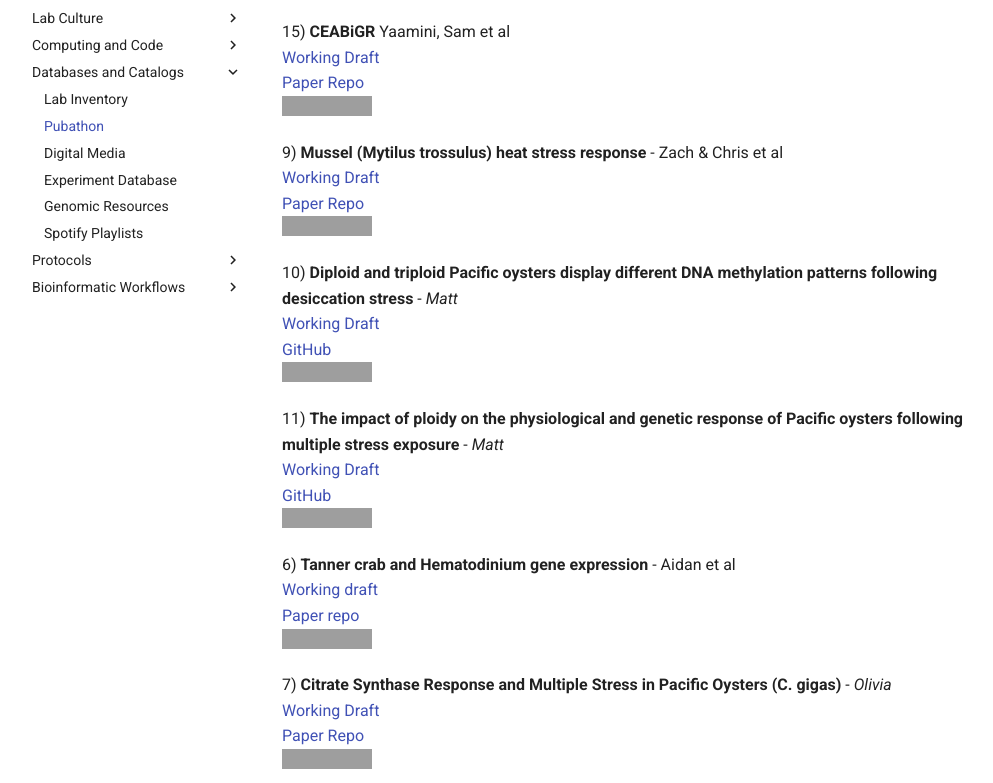
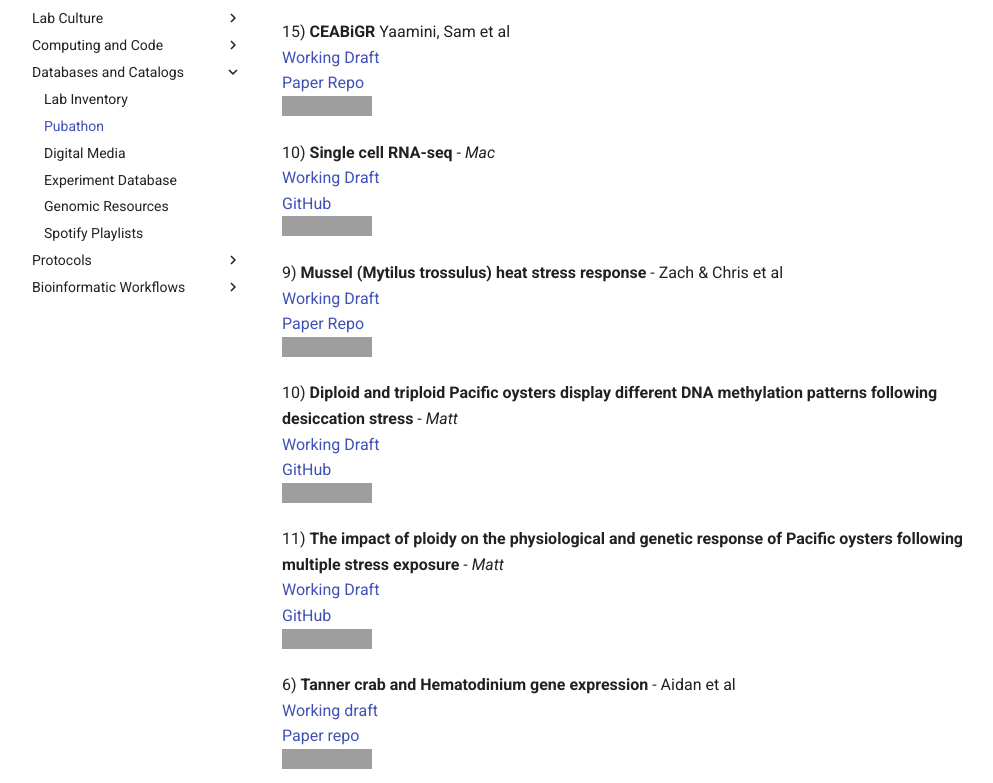
Before and after one commit to RobertsLab/resources, an MkDocs documentation site: the page built from docs/Pubathon.md, in a window 1280 px wide and 900 px high, scrolled down 489 px, cut to the strip 117-900 px from the top of the window. Shown: the whole strip, without its empty margins (14-1007 px from the left). Built offline with MkDocs 1.6.1 and Material for MkDocs 9.7.7, drawn with Linux system fonts in a browser that asks for light colours; comment, search, counter and statistics services are not loaded; some of the changed text lies outside the part shown; grey boxes are pictures that could not be loaded.

Commit message:
Update Pubathon.md

```diff
--- a/docs/Pubathon.md
+++ b/docs/Pubathon.md
@@ -8,6 +8,13 @@
 15) **CEABiGR** Yaamini, Sam et al
 [Working Draft](https://docs.google.com/document/d/1O63kXExAe-bBPXv6fTEZAof8Q2-ARI5Y3XyD5oxkiGE/edit#heading=h.cmsdeulk6pg5)
 [Paper Repo](https://github.com/sr320/ceabigr)
+![status](https://img.shields.io/badge/pub--a--thon%20status-in%20progress-orange.svg)
+
+
+
+10) **Single cell RNA-seq** - _Mac_
+[Working Draft](https://docs.google.com/document/d/1csdQ4oxinJBnRMw4RESeTrNBcRPqC_KkIQ2tkWt16i4/edit?usp=sharing)
+[GitHub](cccc)
 ![status](https://img.shields.io/badge/pub--a--thon%20status-in%20progress-orange.svg)
 
 
```
Also changed, not shown: other parts of docs/Pubathon.md (+1 -4 lines).
